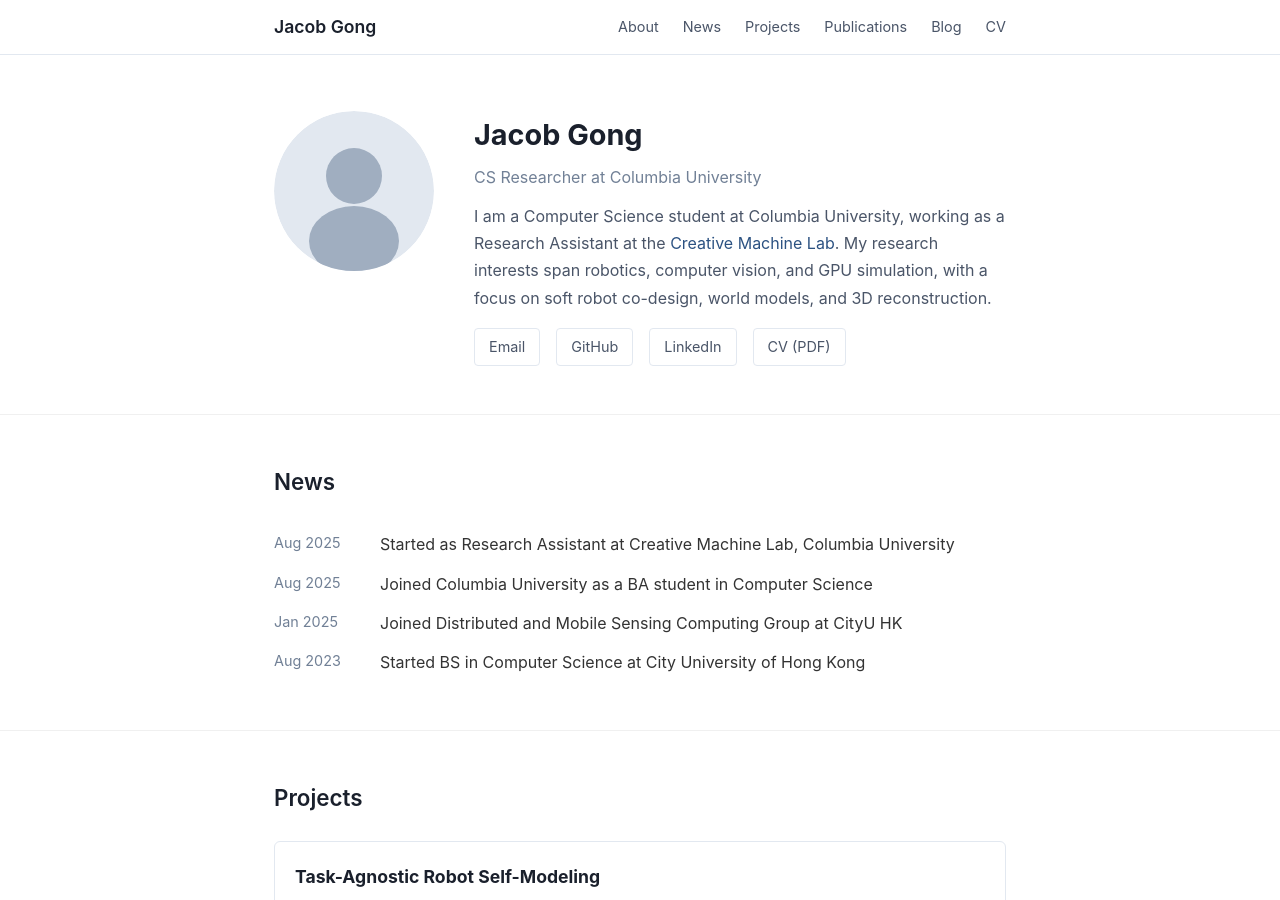
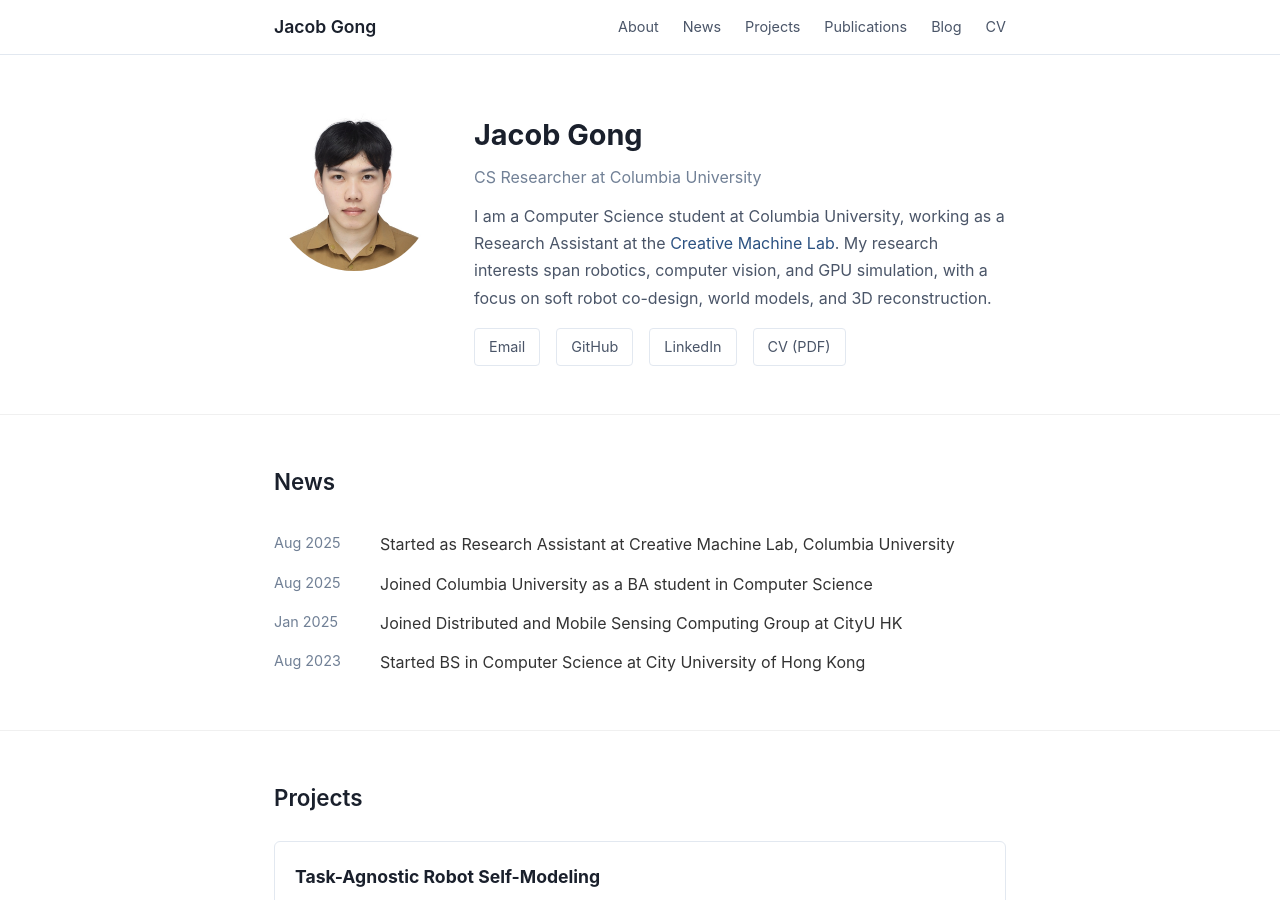
Before and after one commit to JacobGIT2/JacobGIT2.github.io, a Jekyll site: the page built from index.html, in a window 1280 px wide and 900 px high. Built offline with Jekyll 4.4.1, drawn with Linux system fonts in a browser that asks for light colours.

Commit message:
add selfie

```diff
--- a/index.html
+++ b/index.html
@@ -6,7 +6,7 @@
 <section class="hero" id="about">
   <div class="container">
     <div class="hero-inner">
-      <img src="{{ '/assets/img/placeholder.svg' | relative_url }}" alt="Jacob Gong" class="hero-photo">
+      <img src="{{ '/assets/img/photo.jpg' | relative_url }}" alt="Jacob Gong" class="hero-photo">
       <div class="hero-info">
         <h1>Jacob Gong</h1>
         <p class="tagline">CS Researcher at Columbia University</p>
```
Also changed, not shown: assets/img/photo.jpg (added).
